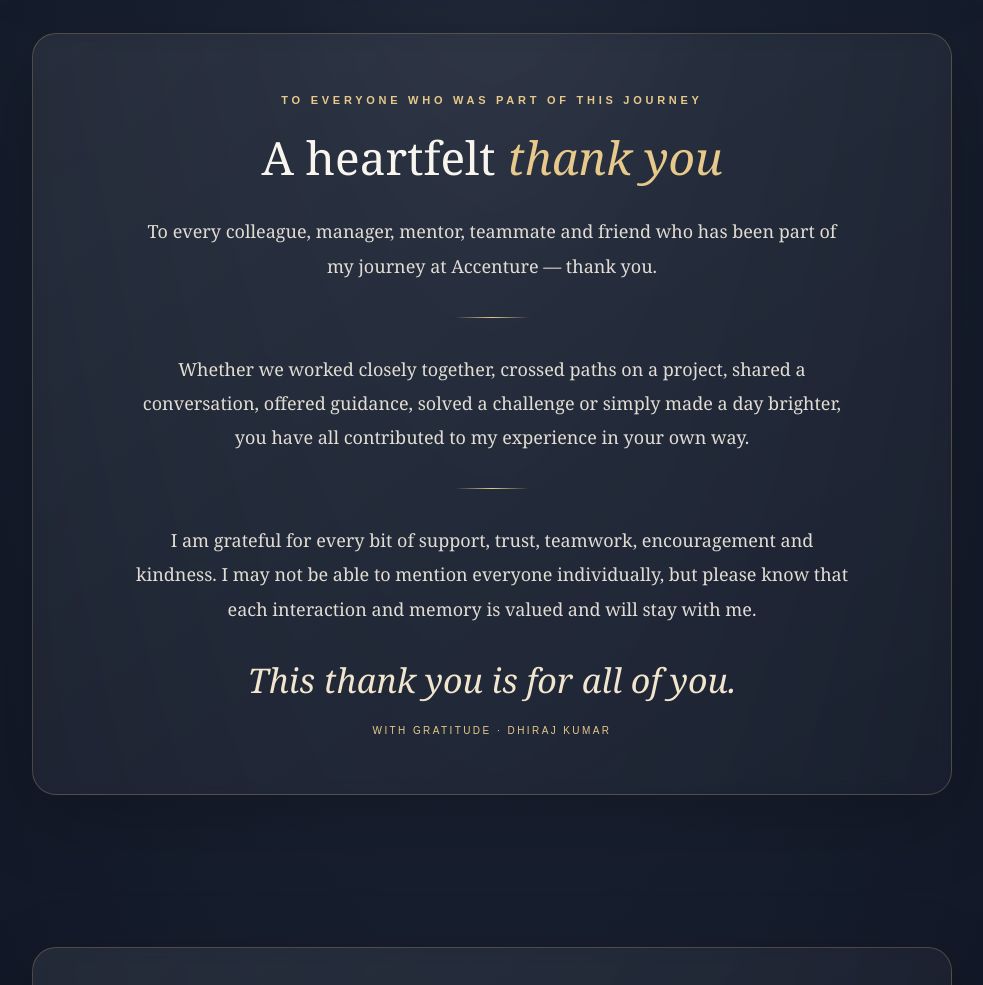
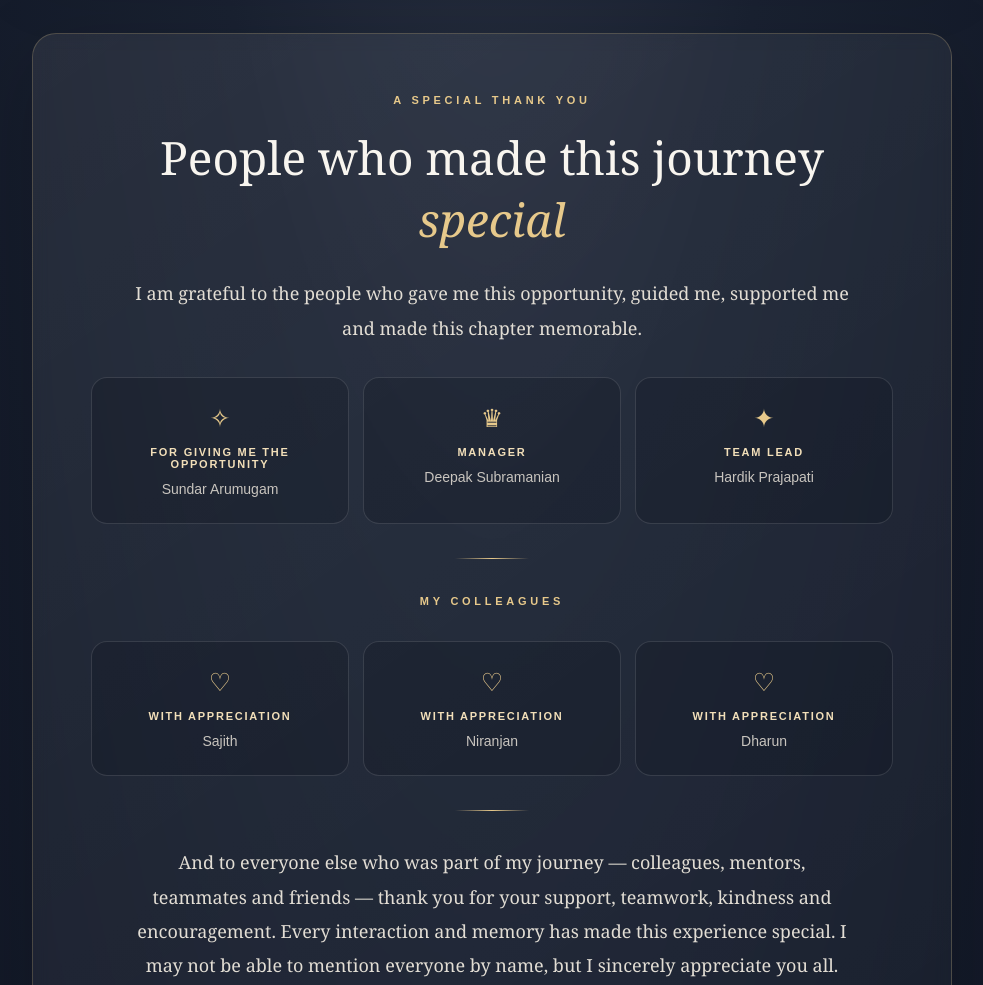
Before and after one commit to singhdhiraj2121/dhiraj-farewell, a plain HTML site: page index.html in a window 1280 px wide. Shown: the part 1480-2465 px from the top of the page, without its empty margins (148-1131 px from the left). Drawn offline with Linux system fonts and the light colour scheme.

Commit message:
Update index.html

```diff
--- a/index.html
+++ b/index.html
@@ -74,16 +74,27 @@ footer strong{display:block;color:var(--gold);font:600 13px Arial,sans-serif;let
 </section>
 
 
+
 <section style="padding-top:12px">
   <div class="wrap">
     <div class="panel">
-      <div class="eyebrow" style="text-align:center;margin-bottom:18px">To everyone who was part of this journey</div>
-      <h2>A heartfelt <em>thank you</em></h2>
-      <p class="copy">To every colleague, manager, mentor, teammate and friend who has been part of my journey at Accenture — thank you.</p>
+      <div class="eyebrow" style="text-align:center;margin-bottom:18px">A special thank you</div>
+      <h2>People who made this journey <em>special</em></h2>
+      <p class="copy">I am grateful to the people who gave me this opportunity, guided me, supported me and made this chapter memorable.</p>
+      <div class="cards">
+        <div class="card"><div class="symbol">✧</div><strong>For giving me the opportunity</strong><p>Sundar Arumugam</p></div>
+        <div class="card"><div class="symbol">♛</div><strong>Manager</strong><p>Deepak Subramanian</p></div>
+        <div class="card"><div class="symbol">✦</div><strong>Team Lead</strong><p>Hardik Prajapati</p></div>
+      </div>
       <div class="rule"></div>
-      <p class="copy">Whether we worked closely together, crossed paths on a project, shared a conversation, offered guidance, solved a challenge or simply made a day brighter, you have all contributed to my experience in your own way.</p>
+      <div class="eyebrow" style="text-align:center;margin-bottom:18px">My colleagues</div>
+      <div class="cards">
+        <div class="card"><div class="symbol">♡</div><strong>With appreciation</strong><p>Sajith</p></div>
+        <div class="card"><div class="symbol">♡</div><strong>With appreciation</strong><p>Niranjan</p></div>
+        <div class="card"><div class="symbol">♡</div><strong>With appreciation</strong><p>Dharun</p></div>
+      </div>
       <div class="rule"></div>
-      <p class="copy">I am grateful for every bit of support, trust, teamwork, encouragement and kindness. I may not be able to mention everyone individually, but please know that each interaction and memory is valued and will stay with me.</p>
+      <p class="copy">And to everyone else who was part of my journey — colleagues, mentors, teammates and friends — thank you for your support, teamwork, kindness and encouragement. Every interaction and memory has made this experience special. I may not be able to mention everyone by name, but I sincerely appreciate you all.</p>
       <p class="quote" style="margin-top:30px">This thank you is for <em>all of you.</em><small>With gratitude · Dhiraj Kumar</small></p>
     </div>
   </div>
```
